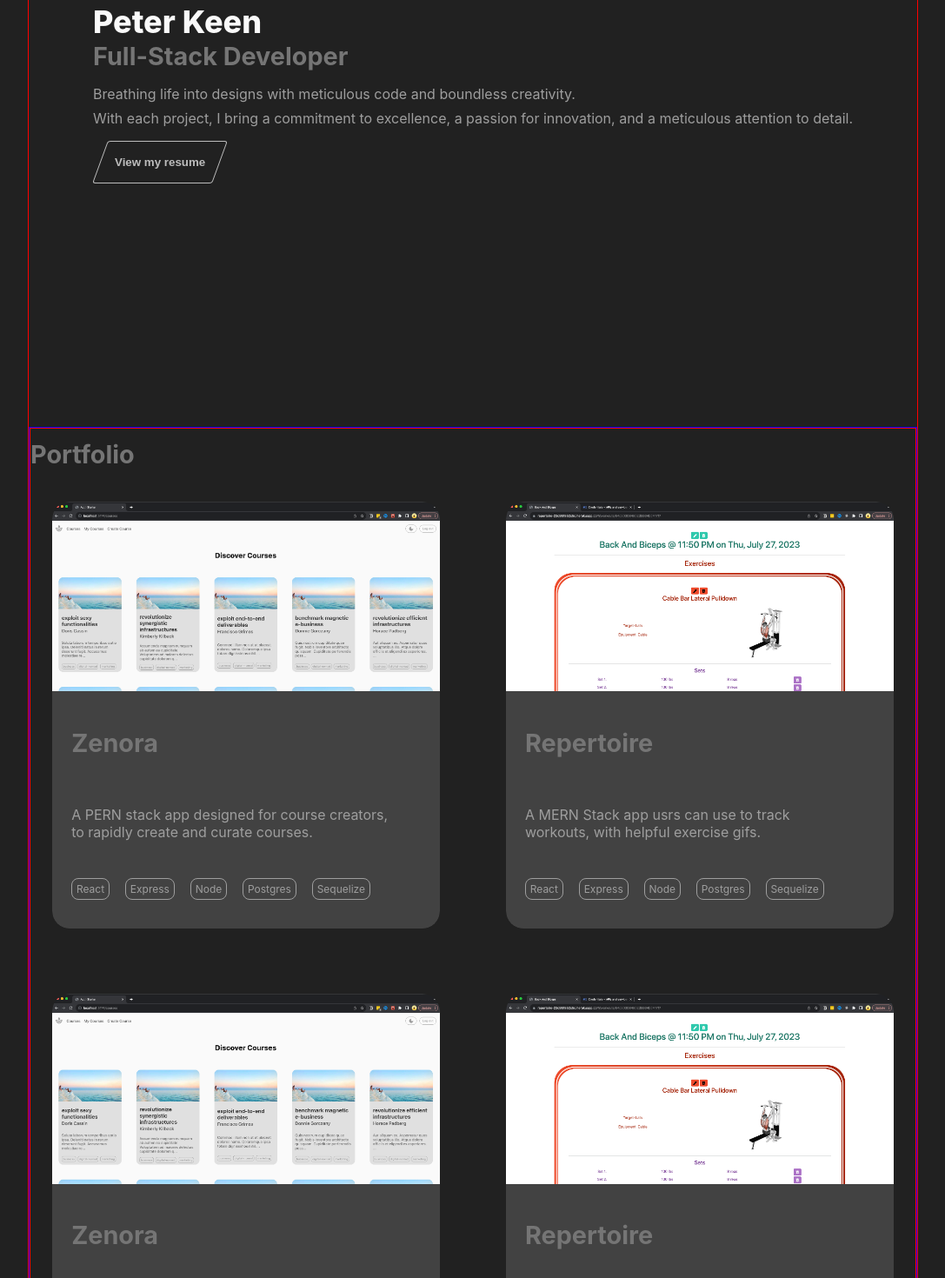
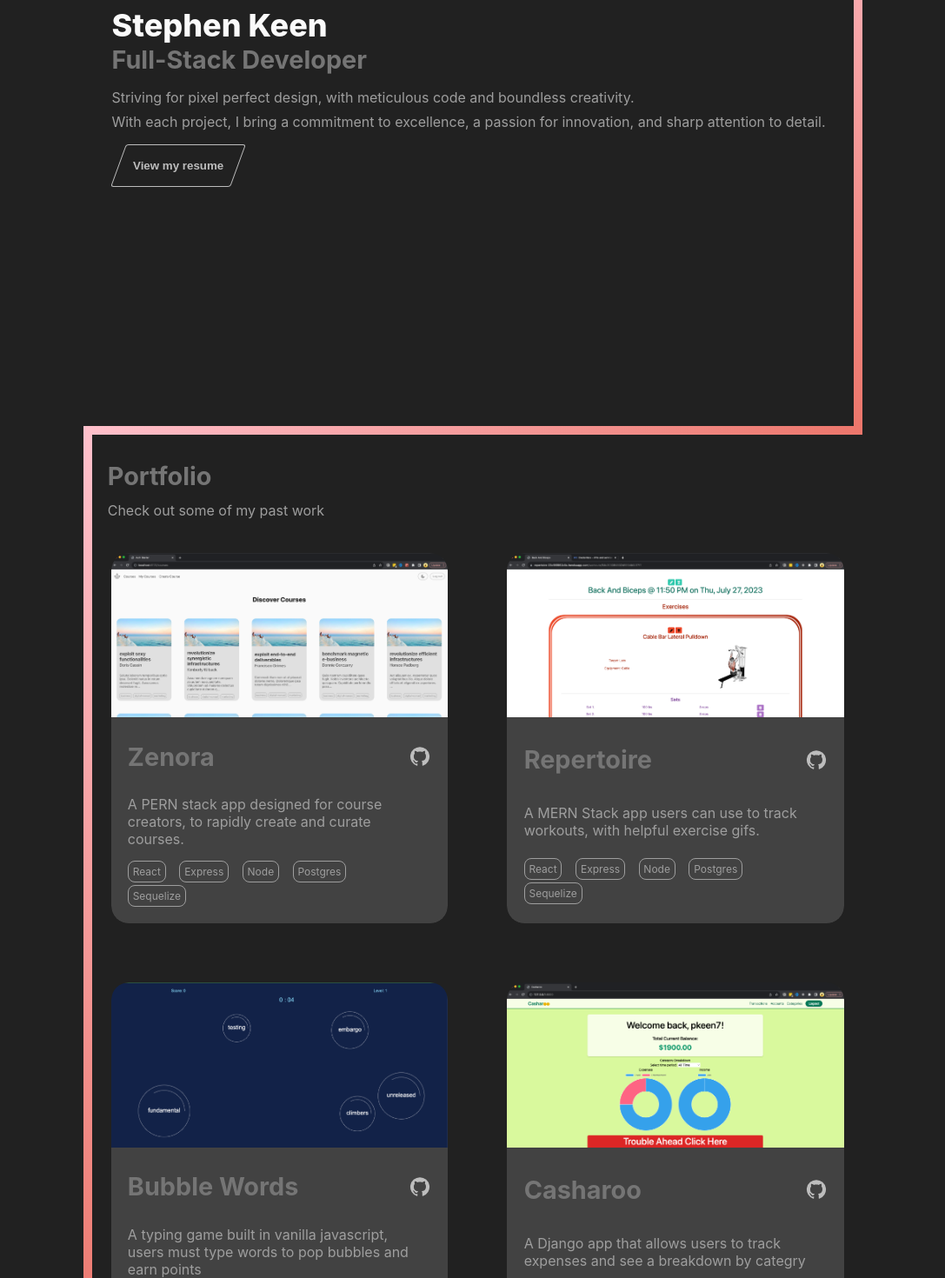
Before and after one commit to pkeen/my-portfolio-site, a React (Vite) app: page / in a window 1280 px wide. Shown: the part 300-1770 px from the top of the page at 87% size, without its empty margins (96-1183 px from the left). Built offline with nearby package versions, Linux system fonts and the light colour scheme.

Commit message:
add borders to pages

```diff
--- a/src/components/MarginWrapper.jsx
+++ b/src/components/MarginWrapper.jsx
@@ -7,7 +7,7 @@ const MarginWrapper = ({ children }) => {
 	return (
 		<div
 			css={{
-				border: "1px solid red",
+				// border: "1px dashed blue",
 				margin: "0 1rem",
 				[theme.breakpoints.sm.higher]: {
 					margin: "0 10%",
@@ -15,12 +15,12 @@ const MarginWrapper = ({ children }) => {
 				// [theme.breakpoints.md.higher]: {
 				// 	margin: "0 6rem",
 				// },
-				// [theme.breakpoints.lg.higher]: {
-				// 	margin: "0 10rem",
-				// },
-				// [theme.breakpoints.xl.higher]: {
-				// 	margin: "0 15rem",
-				// },
+				[theme.breakpoints.lg.higher]: {
+					margin: "0 13%",
+				},
+				[theme.breakpoints.xl.higher]: {
+					margin: "0 15%",
+				},
 			}}
 		>
 			{children}
--- a/src/components/NavBar/NavBar.jsx
+++ b/src/components/NavBar/NavBar.jsx
@@ -20,7 +20,6 @@ const NavBar = () => {
 		<header>
 			<nav
 				css={{
-					border: "1px solid red",
 					display: "flex",
 					justifyContent: "space-between",
 					alignItems: "center",
@@ -45,7 +44,6 @@ const NavBar = () => {
 				<div
 					css={css`
 						display: flex;
-						border: 1px solid red;
 						align-items: center;
 						justify-content: space-between;
 						div,
--- a/src/components/ProjectCard.jsx
+++ b/src/components/ProjectCard.jsx
@@ -3,11 +3,14 @@ import { Link } from "react-router-dom";
 import CardContainer from "./CardContainer";
 import ProjectTags from "./ProjectTags";
 import { useTheme } from "@emotion/react";
+import { GitHub } from "@mui/icons-material";
+import IconButton from "./IconButton";
 
 const ProjectCard = ({ project }) => {
 	const theme = useTheme();
 
 	return (
+		<a href={project.appLink}>
 			<CardContainer>
 				<div
 					css={{
@@ -30,6 +33,10 @@ const ProjectCard = ({ project }) => {
 					<div
 						css={{
 							textAlign: "left",
+							display: "flex",
+							alignItems: "center",
+							justifyContent: "space-between",
+							width: "100%",
 						}}
 					>
 						<h2
@@ -37,10 +44,21 @@ const ProjectCard = ({ project }) => {
 								[theme.breakpoints.md.only]: {
 									fontSize: "1.3rem",
 								},
+								"@media (max-width: 400px)": {
+									fontSize: "1.3rem",
+								},
 							}}
 						>
 							{project.title}
 						</h2>
+
+						<a href={project.githubLink} css={{
+							display: 'flex',
+							justifyContent: 'center',
+							alignItems: 'center'
+						}}>
+							<GitHub />
+						</a>
 					</div>
 
 					<div
@@ -54,6 +72,12 @@ const ProjectCard = ({ project }) => {
 							css={{
 								[theme.breakpoints.md.only]: {
 									fontSize: ".8rem",
+								},
+								"@media (max-width: 400px)": {
+									fontSize: ".8rem",
+								},
+								"@media (max-width: 320px)": {
+									fontSize: ".6rem",
 								},
 							}}
 						>
@@ -82,7 +106,7 @@ const ProjectCard = ({ project }) => {
 					</div>
 				)} */}
 			</CardContainer>
-		// </Link>
+		</a>
 	);
 };
 
--- a/src/components/ProjectTag.jsx
+++ b/src/components/ProjectTag.jsx
@@ -11,12 +11,20 @@ const ProjectTag = ({ children }) => {
 				padding: ".25rem .3rem",
 				border: "1px solid",
 				borderColor: theme.colors.grey[500],
-				marginRight: ".1rem",
+				marginRight: ".05rem",
 				borderRadius: ".5rem",
 				fontSize: ".75rem",
 				[theme.breakpoints.md.only]: {
 					padding: ".125rem .2rem",
-					fontSize: '.6rem'
+					fontSize: ".6rem",
+				},
+				"@media (max-width: 400px)": {
+					padding: ".125rem .2rem",
+					fontSize: ".6rem",
+				},
+				"@media (max-width: 320px)": {
+					padding: ".07rem .1rem",
+					fontSize: ".4rem",
 				},
 			}}
 		>
--- a/src/views/Home.jsx
+++ b/src/views/Home.jsx
@@ -1,7 +1,6 @@
 import React from "react";
 import { useTheme } from "@emotion/react";
 import Button from "../components/Button";
-
 
 const Home = () => {
 	const theme = useTheme();
@@ -12,6 +11,33 @@ const Home = () => {
 			id="home"
 			css={{
 				minHeight: windowHeight - 80,
+				height: windowHeight - 80,
+				display: "flex",
+				flexDirection: "column",
+				// borderImage:
+				// 	"linear-gradient(to bottom, red, rgba(0, 0, 0, 0)) 1 100%",
+				// borderTop: "4px solid #ff6f61",
+				// borderRight: "4px solid #E6E6FA",
+			}}
+		>
+			<div
+				css={{
+					width: "100%",
+					height: "10px",
+					background:
+						"linear-gradient(90deg, rgba(236,118,107,1) 0%, rgba(255,192,203,1) 100%)",
+				}}
+			></div>
+			<div
+				css={{
+					display: "flex",
+					flexDirection: "row",
+					height: "100%",
+				}}
+			>
+				<div // this
+					css={{
+						flex: 1,
 						display: "flex",
 						flexDirection: "column",
 						justifyContent: "center",
@@ -20,16 +46,55 @@ const Home = () => {
 					}}
 				>
 					<div css={{ marginTop: "-4rem" }}>
-				<h1>Peter Keen</h1>
+						<h1>Stephen Keen</h1>
+						<h2 css={{ marginTop: "-1rem" }}>
+							Full-Stack Developer
+						</h2>
+						<blockquote
+							css={{ textAlign: "left", marginTop: "1rem" }}
+						>
+							Striving for pixel perfect design, with meticulous
+							code and boundless creativity.
+						</blockquote>
+						<blockquote css={{ marginTop: ".5rem" }}>
+							With each project, I bring a commitment to
+							excellence, a passion for innovation, and sharp
+							attention to detail.
+						</blockquote>
+						<a href="/resume.pdf">
+							<Button
+								variant="rhomboid"
+								css={{ marginTop: "1rem" }}
+							>
+								View my resume
+							</Button>
+						</a>
+					</div>
+				</div>
+				<div
+					css={{
+						width: "10px",
+						height: "100%",
+						// backgroundColor: "#F76D60",
+						background: "rgb(247,109,96)",
+						background:
+							"linear-gradient(0deg, rgba(236,118,107,1) 0%, rgba(255,192,203,1) 100%)",
+					}}
+				></div>
+			</div>
+			{/* <div // this
+				css={{}}
+			>
+				<div css={{ marginTop: "-4rem" }}>
+					<h1>Stephen Keen</h1>
 					<h2 css={{ marginTop: "-1rem" }}>Full-Stack Developer</h2>
 					<blockquote css={{ textAlign: "left", marginTop: "1rem" }}>
-					Breathing life into designs with meticulous code and
-					boundless creativity.
+						Striving for pixel perfect design, with meticulous code
+						and boundless creativity.
 					</blockquote>
 					<blockquote css={{ marginTop: ".5rem" }}>
 						With each project, I bring a commitment to excellence, a
-					passion for innovation, and a meticulous attention to
-					detail.
+						passion for innovation, and sharp attention to detail.
 					</blockquote>
 					<a href="/resume.pdf">
 						<Button variant="rhomboid" css={{ marginTop: "1rem" }}>
@@ -37,6 +102,7 @@ const Home = () => {
 						</Button>
 					</a>
 				</div>
+			</div> */}
 		</section>
 	);
 };
--- a/src/views/Portfolio.jsx
+++ b/src/views/Portfolio.jsx
@@ -5,28 +5,40 @@ import ProjectCard from "../components/ProjectCard";
 
 const projects = [
 	{
+		id: 1,
 		title: "Zenora",
 		description:
 			"A PERN stack app designed for course creators, to rapidly create and curate courses.",
 		imageUrl: "./public/zenora-preview-2.png",
+		appLink: "https://zenora.vercel.app/",
+		githubLink: "https://github.com/pkeen/zenora-frontend",
 	},
 	{
+		id: 2,
 		title: "Repertoire",
 		description:
-			"A MERN Stack app usrs can use to track workouts, with helpful exercise gifs.",
+			"A MERN Stack app users can use to track workouts, with helpful exercise gifs.",
 		imageUrl: "./public/repertoire-preview.png",
+		appLink: "https://repertoire-23c95f862c5c.herokuapp.com/",
+		githubLink: "https://github.com/pkeen/repertoire",
 	},
 	{
-		title: "Zenora",
+		id: 3,
+		title: "Bubble Words",
 		description:
-			"A PERN stack app designed for course creators, to rapidly create and curate courses.",
-		imageUrl: "./public/zenora-preview-2.png",
+			"A typing game built in vanilla javascript, users must type words to pop bubbles and earn points",
+		imageUrl: "./bubble-words.png",
+		appLink: "https://pkeen.github.io/BubbleWords/",
+		githubLink: "https://github.com/pkeen/BubbleWords",
 	},
 	{
-		title: "Repertoire",
+		id: 4,
+		title: "Casharoo",
 		description:
-			"A MERN Stack app usrs can use to track workouts, with helpful exercise gifs.",
-		imageUrl: "./public/repertoire-preview.png",
+			"A Django app that allows users to track expenses and see a breakdown by categry",
+		imageUrl: "casharoo-preview.png",
+		appLink: "https://casharoo-f9e69a0a5271.herokuapp.com/",
+		githubLink: "https://github.com/pkeen/casharoo",
 	},
 ];
 
@@ -36,25 +48,64 @@ const Portfolio = () => {
 
 	return (
 		<section
-			id="home"
+			id="portfolio"
 			css={{
-				border: "1px solid blue",
-				minHeight: windowHeight - 80,
+				minHeight: windowHeight,
+				height: windowHeight,
 				display: "flex",
 				flexDirection: "column",
-				justifyContent: "center",
+				// justifyContent: "center",
 				alignItems: "center",
 				textAlign: "left",
 			}}
 		>
-			<div css={{ border: "1px solid red", width: "100%" }}>
-				<h2>Portfolio</h2>
-
-				<ProjectListContainer>
-					{projects.map((p, idx) => (
-						<ProjectCard project={p} key={idx} />
-					))}
-				</ProjectListContainer>
+			<div
+				css={{
+					width: "100%",
+					height: "10px",
+					flexShrink: 0, // This will prevent the div from growing or shrinking
+					background:
+						"linear-gradient(270deg, rgba(236,118,107,1) 0%, rgba(255,192,203,1) 100%)",
+				}}
+			></div>
+			<div
+				css={{
+					display: "flex",
+					flexDirection: "row",
+					width: "100%",
+					flex: "1",
+					// height: "100%"
+				}}
+			>
+				<div // THIS
+					css={{
+						width: "10px",
+						height: "100%",
+						background:
+							"linear-gradient(0deg, rgba(236,118,107,1) 0%, rgba(255,192,203,1) 100%)",
+					}}
+				></div>
+				<div
+					css={{
+						flexGrow: "1",
+						display: "flex",
+						flexDirection: "column",
+					}}
+				>
+					<div
+						css={{
+							margin: "2%",
+						}}
+					>
+						<h2>Portfolio</h2>
+						<p>Check out some of my past work</p>
+					</div>
+					<ProjectListContainer>
+						{projects.map((p) => (
+							<ProjectCard project={p} key={p.id} />
+						))}
+					</ProjectListContainer>
+				</div>
 			</div>
 		</section>
 	);
```
Also changed, not shown: public/bubble-words.png (added), public/casharoo-preview.png (added). Lines whose indentation alone changed are shown as unchanged.
